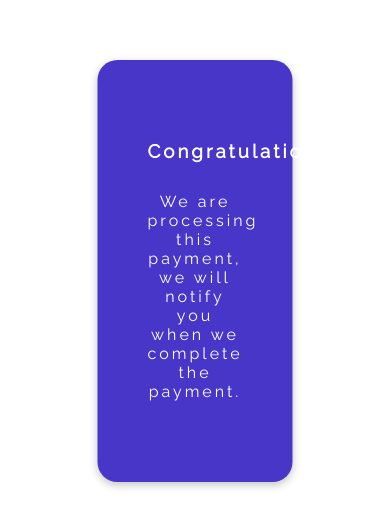
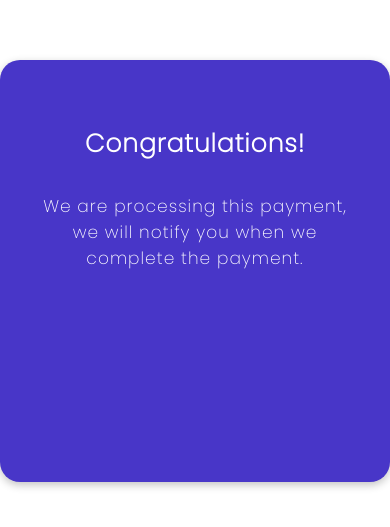
Before and after one commit to rhose1234/modal, a plain HTML site: page modal/index.html in a window 390 px wide. Shown: the part 151-678 px from the top of the page. Drawn offline with nearby package versions, Linux system fonts and the light colour scheme.

Commit message:
Add files via upload

```diff
--- a/modal/css/style.css
+++ b/modal/css/style.css
@@ -1,22 +1,17 @@
-@import url('https://fonts.googleapis.com/css?family=Raleway');
+@import url('https://fonts.googleapis.com/css2?family=Poppins:ital,wght@0,200;1,300&display=swap');
 
-:root, button{
-    font-family: 'Raleway', serif;
-}
+
 
 *{
     box-sizing: border-box;
-}
-
-.color{
-    background: linear-gradient(to right, #e1e0ff, #d7fadd);
+    font-family: 'Poppins', sans-serif;
 }
 
 body{
-    background: #191919;
+
     background: white;
-    user-select: none;
-    letter-spacing: 3px;
+
+    letter-spacing: 1px;
     color: #b9b9b9;
 }
 
@@ -35,11 +30,31 @@ body{
 }
 .wrapper h3{
     text-align: center;
-    margin-top: 30px;
+
     color: white;
+    font-size: 30px;
 }
 .wrapper p{
     margin-top: 30px;
     text-align: center;
     color: white;
+    font-size: 20px;
 }
+
+@media screen and (max-width: 768px) {
+    .wrapper{
+        text-align: center;
+        padding: 40px;
+        height: 50%;
+        left: 50%;
+        top: 50%;
+        width: 100%;
+
+    }
+    .wrapper h3{
+        font-size: 25px;
+    }
+    .wrapper p{
+        font-size: 17px;
+    }
+}
```
